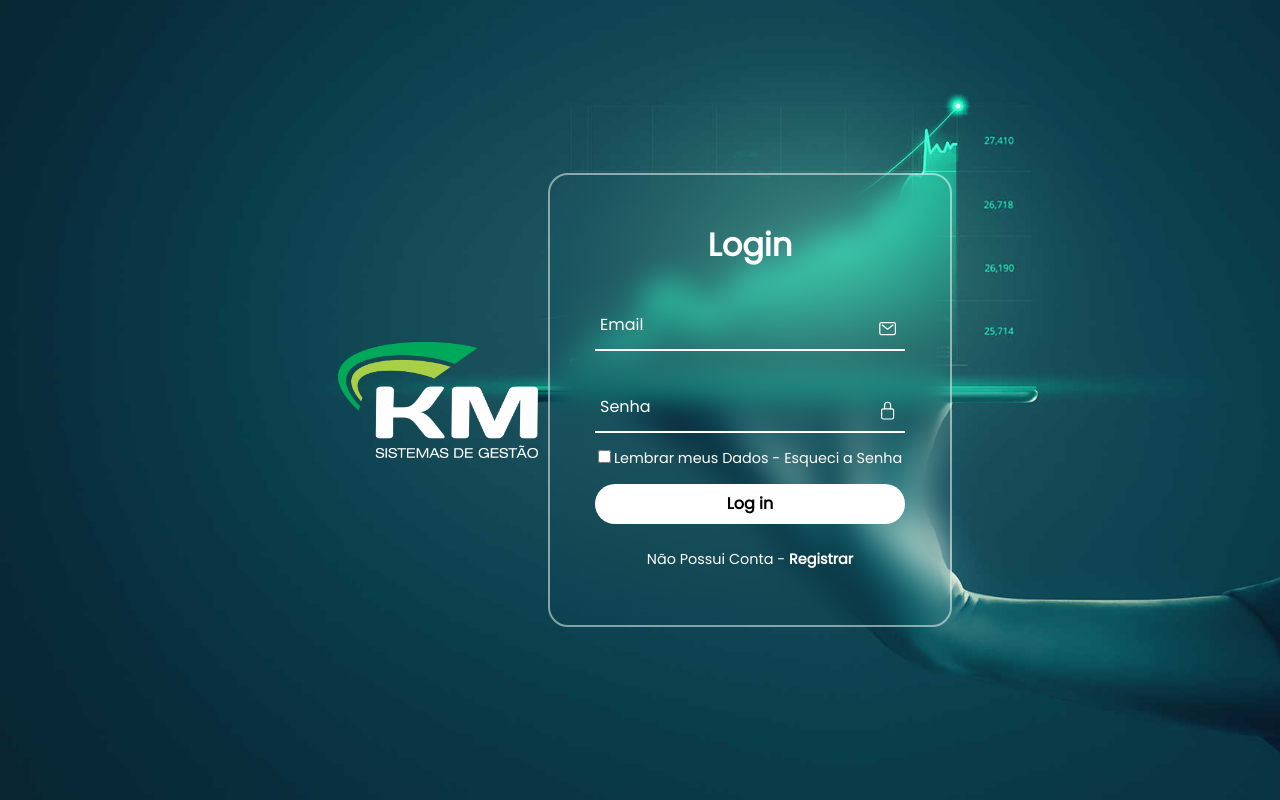
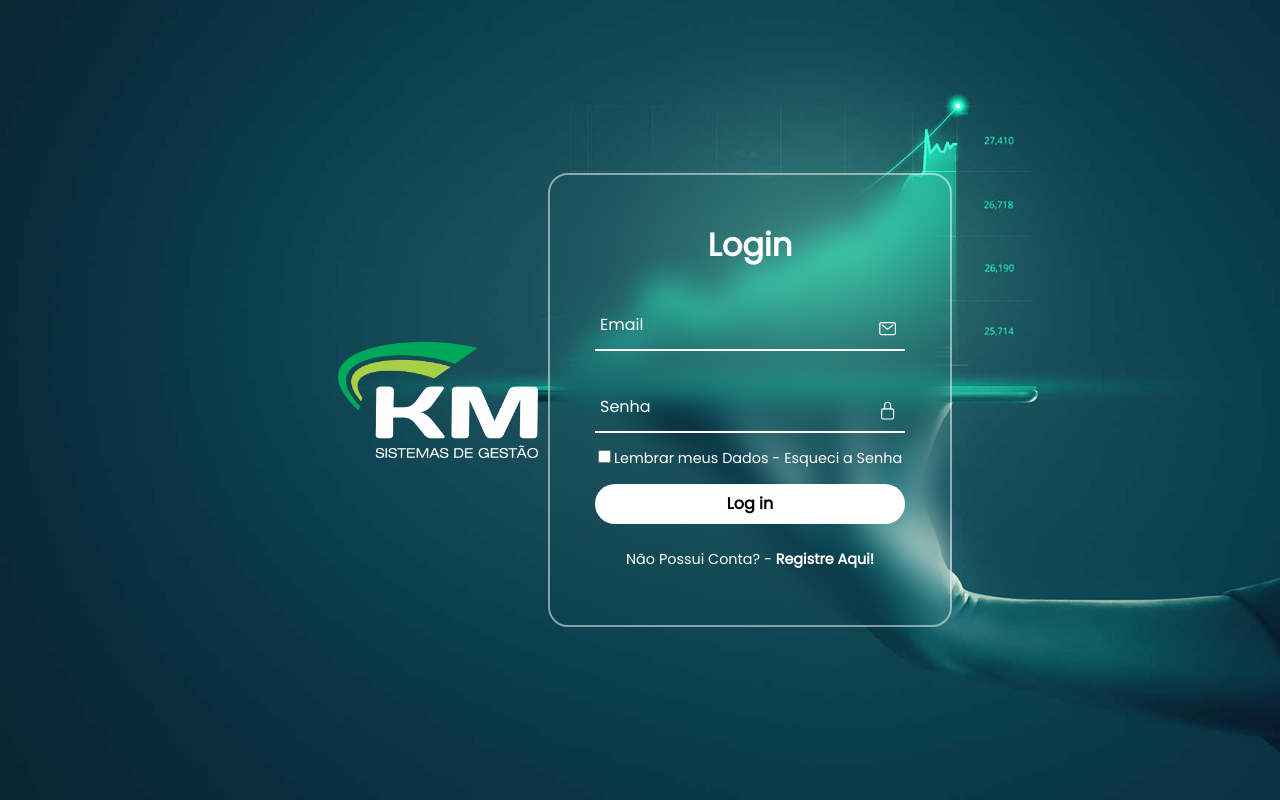
Before and after one commit to aleisonramos/projeto-portal-km, a plain HTML site: page index.html in a window 1280 px wide. Drawn offline with nearby package versions, Linux system fonts and the light colour scheme.

Commit message:
Front Registro
Alteração na Frase para fazer uma nova conta

```diff
--- a/index.html
+++ b/index.html
@@ -31,7 +31,7 @@
                     </div>
                     <button>Log in</button>
                     <div class="register">
-                        <p>Não Possui Conta - <a href="cadastro.html">Registrar</a></p>
+                        <p>Não Possui Conta? - <a href="cadastro.html">Registre Aqui!</a></p>
                     </div>
                 </form>
             </div>
```
